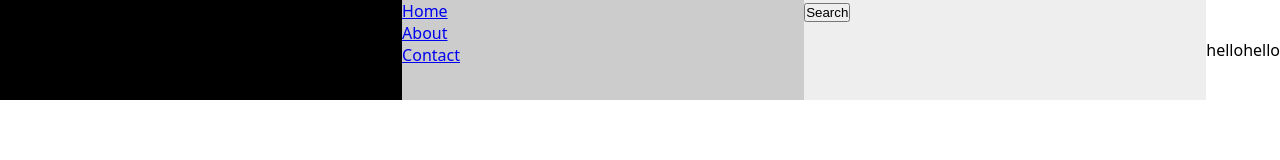
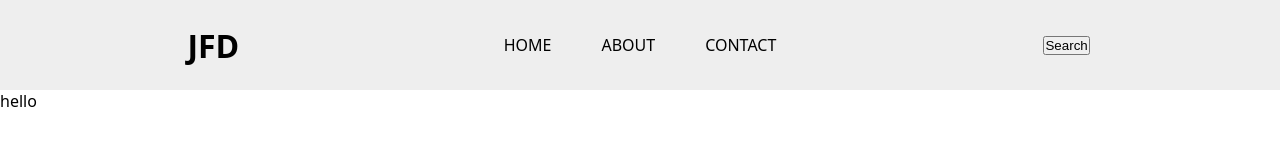
Before and after one commit to jayfddev/jayportfolio, a plain HTML site: page index.html in a window 1280 px wide. Drawn offline with Linux system fonts and the light colour scheme.

Commit message:
header setup

```diff
--- a/index.css
+++ b/index.css
@@ -4,9 +4,6 @@
     box-sizing: border-box;
 }
 body {
-    display: flex;
-    justify-content: center;
-    align-items: center;
     width: 100%;
     font-family: system-ui, -apple-system, BlinkMacSystemFont, 'Segoe UI', Roboto, Oxygen, Ubuntu, Cantarell, 'Open Sans', 'Helvetica Neue', sans-serif
 }
@@ -19,16 +16,37 @@ header {
 }
 .hdr-logo {
     width: 33.33%;
-    height: 100px;
-    background-color: #000;
+    height: 90px;
+    background-color: #eee;
+    display: flex;
+    justify-content: center;
+    align-items: center;
 }
 .hdr-nav {
     width: 33.33%;
-    height: 100px;
-    background-color: #ccc;
+    height: 90px;
+    background-color: #eee;
+    display: flex;
+    justify-content: center;
+    align-items: center;
 }
 .hdr-search {
     width: 33.33%;
-    height: 100px;
+    height: 90px;
     background-color: #eee;
+    display: flex;
+    justify-content: center;
+    align-items: center;
 }
+
+.hdr-nav ul {
+    display: flex;
+    list-style: none;
+    gap: 50px;
+
+}
+.hdr-nav li a{
+    text-transform: uppercase;
+    text-decoration: none;
+    color: black
+}
--- a/index.html
+++ b/index.html
@@ -9,7 +9,7 @@
 <body>
     <header>
         <div class="hdr-logo">
-            <h1>hello</h1>
+            <h1 style="color: black;">JFD</h1>
         </div>
         <nav class="hdr-nav">
             <ul>
@@ -21,17 +21,15 @@
          <div class="hdr-search">
             <button>Search</button>
          </div>
-
     </header>
-    <main class="main-section">
-        <section>
-            <p>hello</p>
-        </section>
+    <main>
+        <div class="main-section">
+        </div>
     </main>
     <footer>
-        <section class="ftr-section">
+        <div class="ftr-section">
             <p>hello</p>
-        </section>
+        </div>
     </footer>
 </body>
 </html>
```
